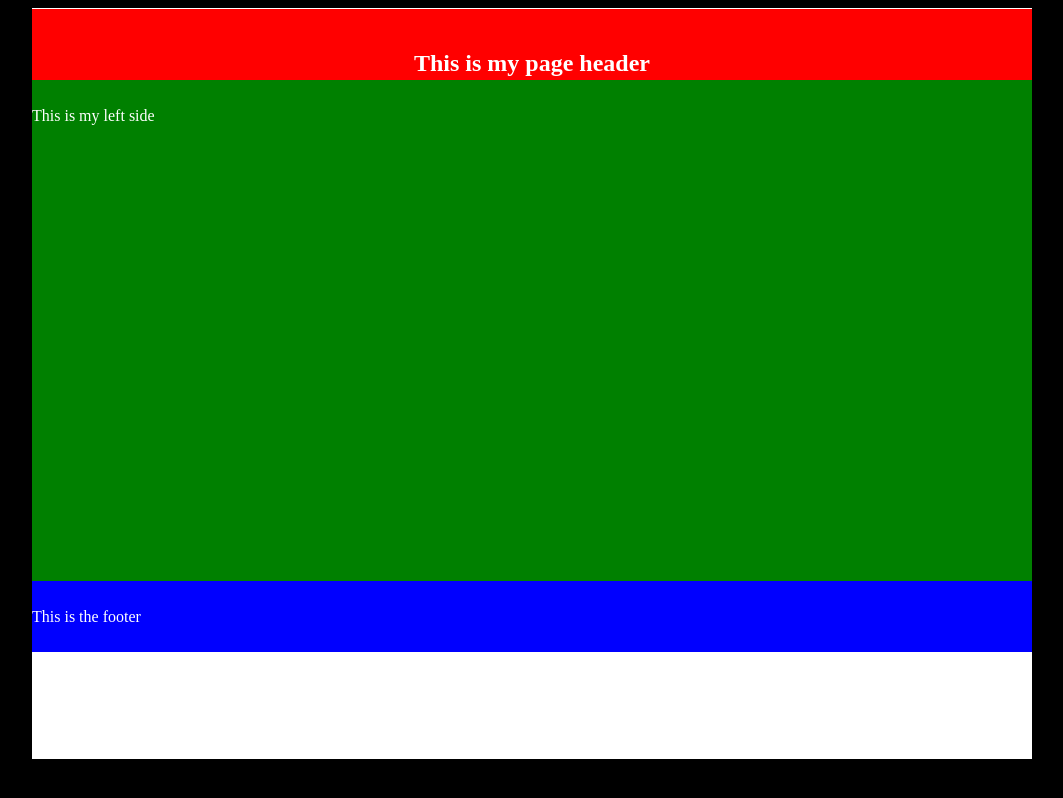
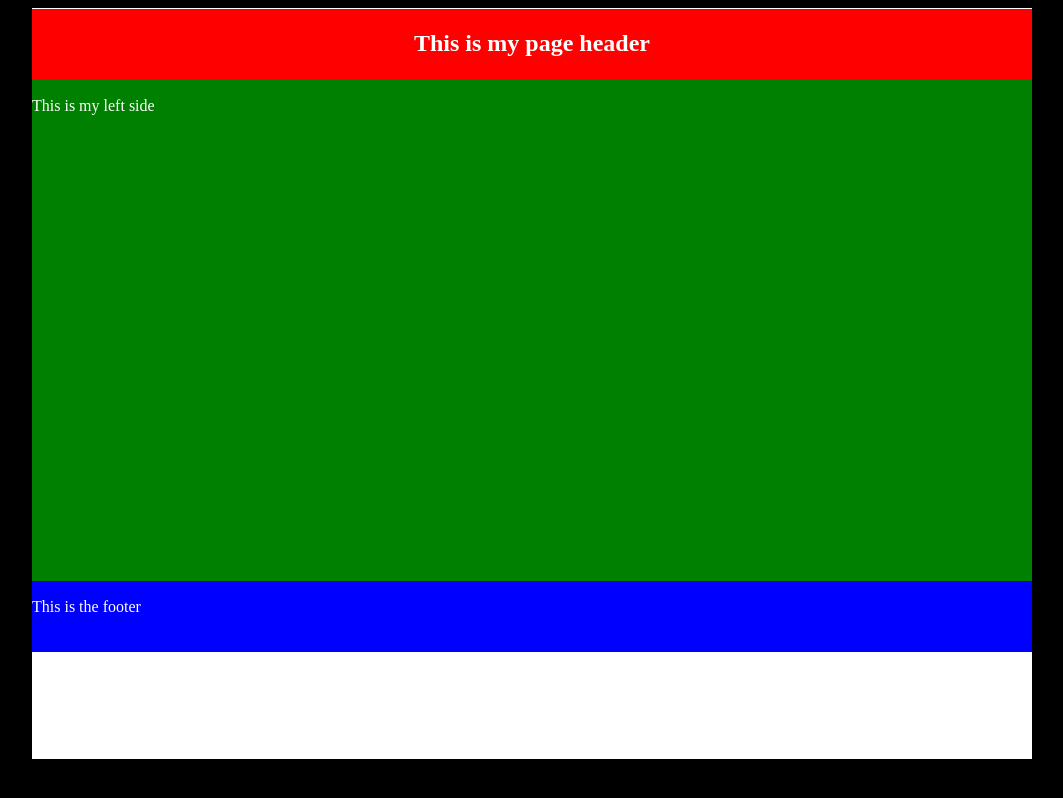
Before and after one commit to Overone1957/IASC1P02, a plain HTML site: page Lab5/Lab5Challenge1.html in a window 1280 px wide. Shown: the whole page, without its empty margins (108-1171 px from the left). Drawn offline with Linux system fonts and the light colour scheme.

Commit message:
Update Lab5Challenge1.css

```diff
--- a/Lab5/Lab5Challenge1.css
+++ b/Lab5/Lab5Challenge1.css
@@ -20,14 +20,6 @@ body{
 	padding-top:1px;
 }
 
-h2{
-	padding-top:20px;
-}
-
-p{
-	padding-top:10px;
-}
-
 #body{
 	height: 500px;
 	background-color:green;
```
